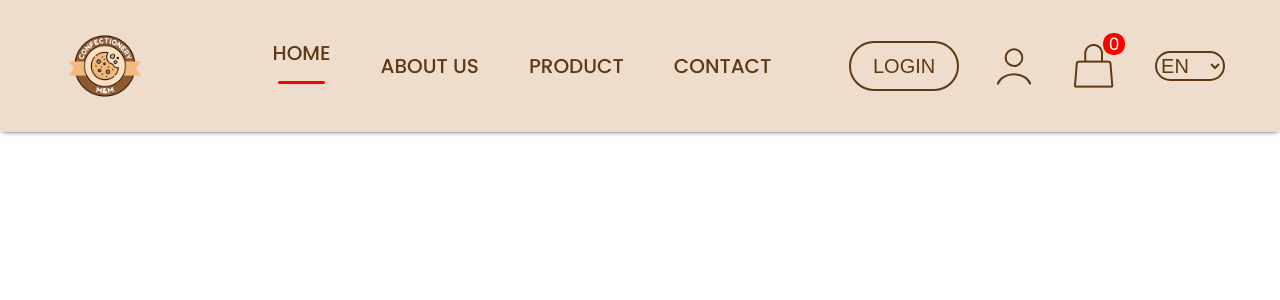
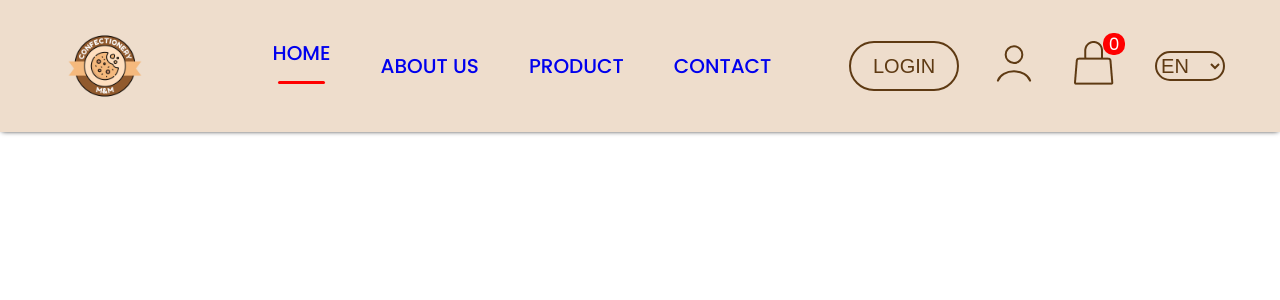
Before and after one commit to macieszak/confectionery-frontend, a React (Create React App) app in the folder confectionery_frontend/: page /user in a window 1280 px wide. Shown: the top 300 px of the page. Built offline with nearby package versions, Linux system fonts and the light colour scheme.

Commit message:
Adding URL links to navigation bar.

```diff
--- a/confectionery_frontend/src/App.js
+++ b/confectionery_frontend/src/App.js
@@ -1,12 +1,36 @@
 import './App.css'
 import NavigationBar from "./components/navigationBar/NavigationBar";
 import {BrowserRouter, Routes, Route} from 'react-router-dom'
+import Home from './pages/Home';
+import AboutUs from './pages/AboutUs.jsx';
+import Product from './pages/Product.jsx';
+import Contact from './pages/Contact.jsx';
+import Cart from './pages/Cart.jsx';
+import LoginSignUp from './pages/LoginSignUp.jsx'
+import User from './pages/User';
+
 
 function App() {
   return (
     <div>
+      <BrowserRouter>
       <NavigationBar/>
+      <Routes>
+        <Route path='/' element={<Home/>}/>
+        <Route path='/aboutus' element={<AboutUs/>}/>
+        <Route path='/products' element={<Product/>}/>
+        <Route path='/contacts' element={<Contact/>}/>
+        <Route path='/product' element={<Product/>}>
+          <Route path=':productId' element={<Product/>}/>
+        </Route>
+         <Route path='/cart' element={<Cart/>}/>
+         <Route path='/user' element={<User/>}/>
+         <Route path='/login' element={<LoginSignUp/>}/>
+
+      </Routes>
+      </BrowserRouter>
     </div>
+
   );
 }
 
--- a/confectionery_frontend/src/components/navigationBar/NavigationBar.jsx
+++ b/confectionery_frontend/src/components/navigationBar/NavigationBar.jsx
@@ -3,6 +3,7 @@ import './NavigationBar.css'
 import logo from '../../assets/logo.png'
 import cart_logo from '../../assets/cart.png'
 import user_logo from '../../assets/user.svg'
+import { Link } from 'react-router-dom'
 
 const NavigationBar = () => {
 
@@ -14,15 +15,15 @@ const NavigationBar = () => {
             <img src={logo} alt="website logo" width={100} height={100}/>
         </div>
     <ul className='nav-menu'>
-        <li onClick={() => {setMenu("home")}}>HOME {menu == "home" ? <hr /> :<></>} </li>
-        <li onClick={() => {setMenu("about us")}}>ABOUT US {menu == "about us" ? <hr /> :<></>}</li>
-        <li onClick={() => {setMenu("product")}}>PRODUCT {menu == "product" ? <hr /> :<></>}</li>
-        <li onClick={() => {setMenu("contact")}}>CONTACT {menu == "contact" ? <hr /> :<></>}</li>
+        <li onClick={() => {setMenu("home")}}><Link style= {{textDecoration:'none'}} to='/'>HOME</Link> {menu == "home" ? <hr /> :<></>} </li>
+        <li onClick={() => {setMenu("about us")}}><Link style= {{textDecoration:'none'}} to='/aboutus'>ABOUT US</Link>{menu == "about us" ? <hr /> :<></>}</li>
+        <li onClick={() => {setMenu("product")}}><Link style= {{textDecoration:'none'}} to='/products'>PRODUCT</Link> {menu == "product" ? <hr /> :<></>}</li>
+        <li onClick={() => {setMenu("contact")}}><Link style= {{textDecoration:'none'}} to='/contacts'>CONTACT</Link> {menu == "contact" ? <hr /> :<></>}</li>
     </ul>
     <div className='nav-login-cart'>
-        <button>LOGIN</button>
-        <img src={user_logo} alt="user logo" />
-        <img src={cart_logo} alt="cart logo"/>
+    <Link to='/login'><button>LOGIN</button></Link>
+    <Link to='/user'><img src={user_logo} alt="user logo"/></Link>
+    <Link to='/cart'><img src={cart_logo} alt="cart logo"/></Link>
         <div className="nav-cart-count">0</div>
         <select name="language" id="language">
             <option value="EN">EN</option>
--- /dev/null
+++ b/confectionery_frontend/src/pages/User.jsx
@@ -0,0 +1,11 @@
+import React from 'react'
+
+const User = () => {
+  return (
+    <div>
+
+    </div>
+  )
+}
+
+export default User
```
